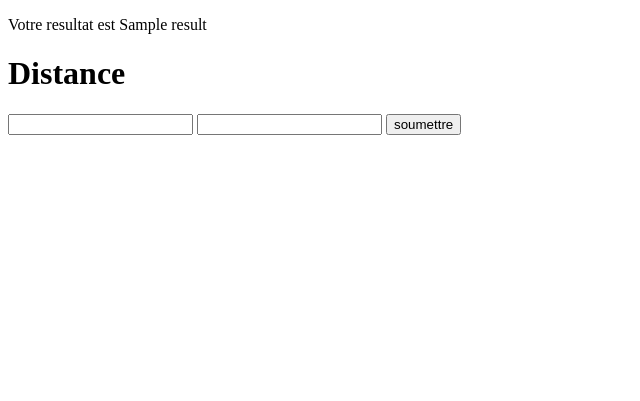
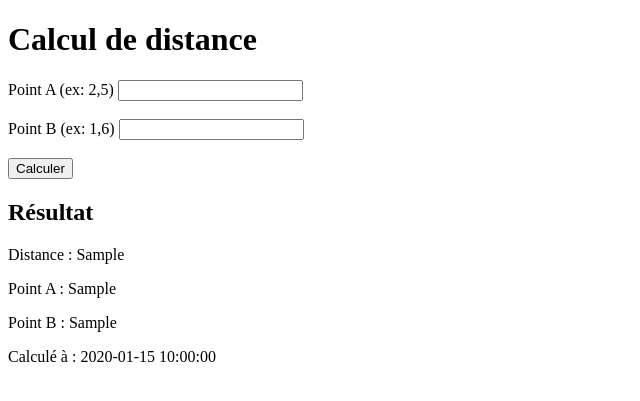
Before and after one commit to ouassimcbkl/tp-distance, a Flask app: template templates/index.html in a window 1280 px wide. Shown: the top 401 px of the page, without its empty margins (0-640 px from the left). Run offline with Flask 3, Linux system fonts and the light colour scheme; the template is opened without the code that fills it: most values are stand-ins (such as "Sample title", 1, 10 or a date in 2020).

Commit message:
Enhance index.html for distance calculation display
Updated the HTML structure and labels for clarity, added result display section.

```diff
--- a/templates/index.html
+++ b/templates/index.html
@@ -1,18 +1,32 @@
 <!DOCTYPE html>
-
-<head></head>
+<html>
+<head>
+    <title>Distance Calculator</title>
+</head>
 
 <body>
-    <p>Votre resultat est {{ result }}</p>
-    <h1>Distance</h1>
+    <h1>Calcul de distance</h1>
+
     <form method="POST" action="/">
-        <input type="text" name="apoint" id="apoint">
-        <input type="text" name="bpoint" id="bpoint">
+        <label>Point A (ex: 2,5)</label>
+        <input type="text" name="apoint" required>
 
+        <br><br>
 
+        <label>Point B (ex: 1,6)</label>
+        <input type="text" name="bpoint" required>
 
-        <input type="submit" value="soumettre">
+        <br><br>
+
+        <button type="submit">Calculer</button>
     </form>
+
+    {% if result %}
+        <h2>Résultat</h2>
+        <p>Distance : {{ result.result_distance }}</p>
+        <p>Point A : {{ result.start_point }}</p>
+        <p>Point B : {{ result.end_point }}</p>
+        <p>Calculé à : {{ result.requested_at }}</p>
+    {% endif %}
 </body>
-
 </html>
```
